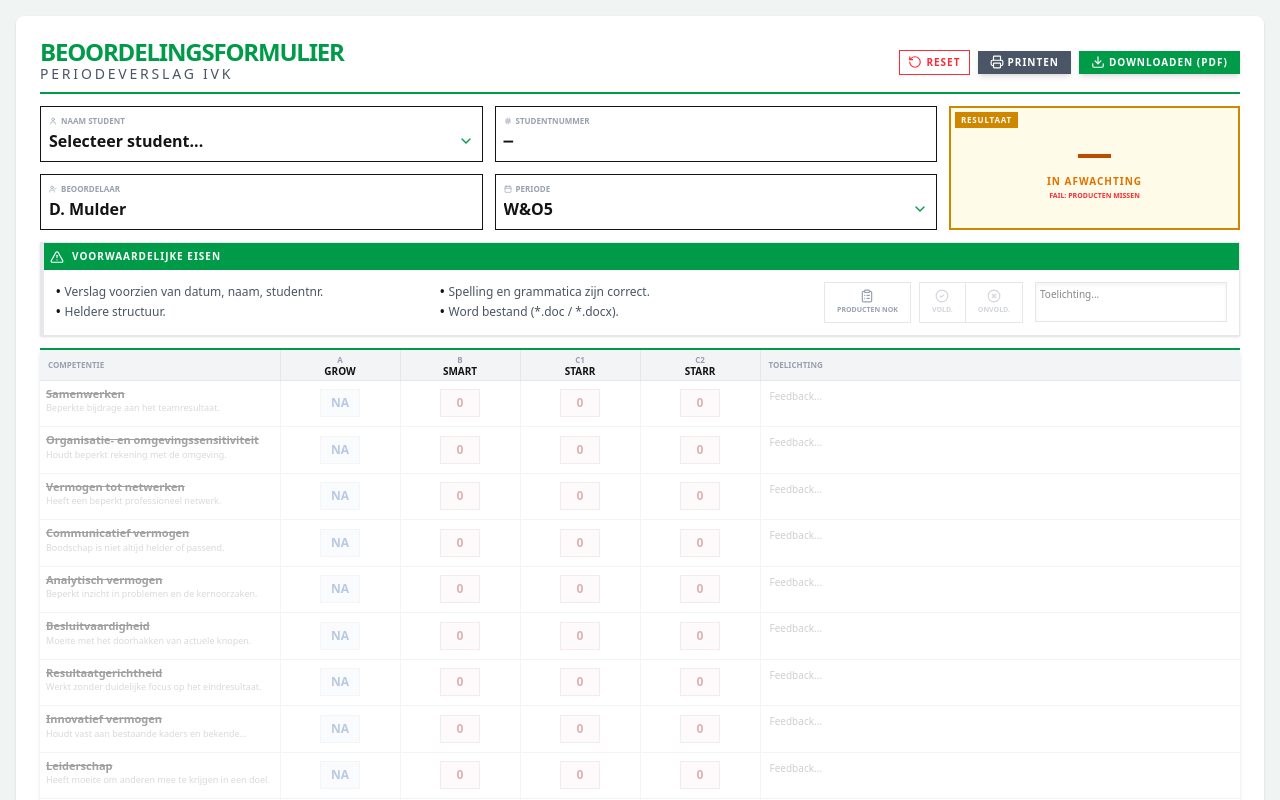
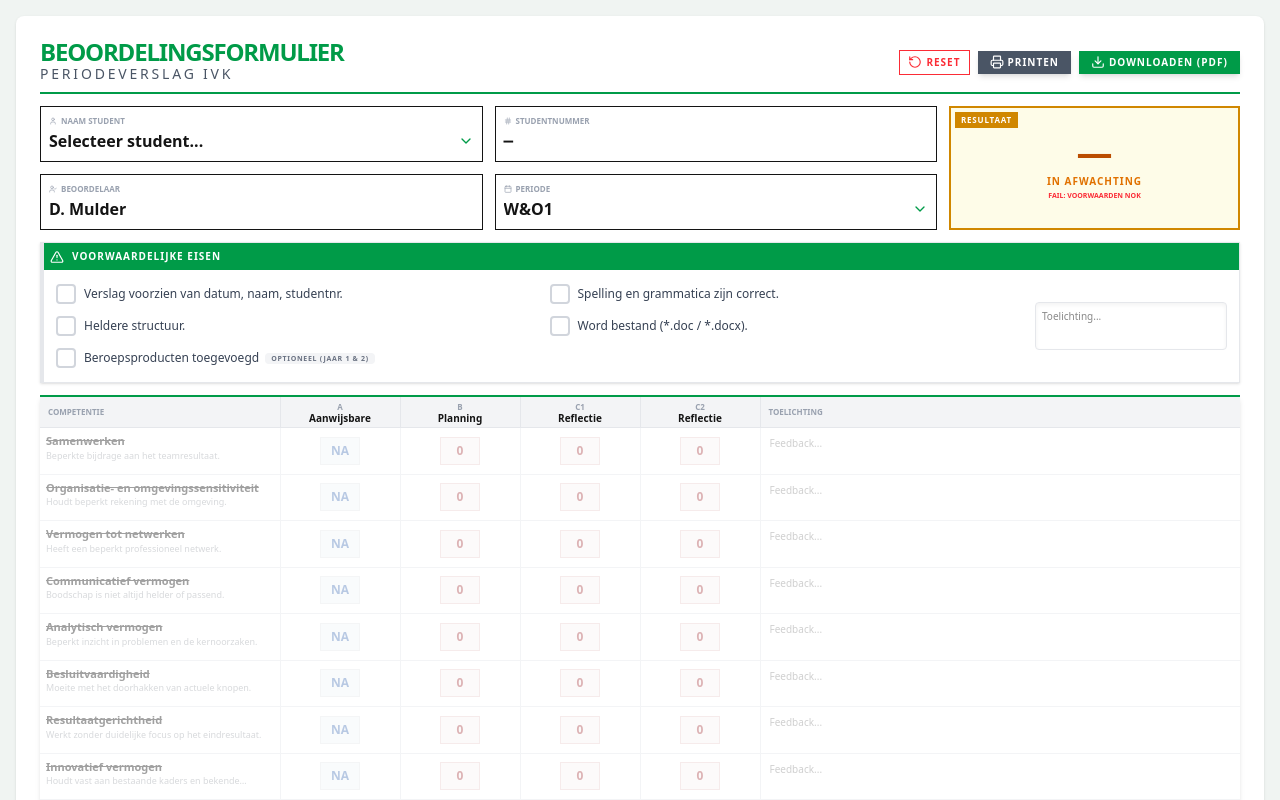
Before and after one commit to mulderd-dennis/Beoordeling-W-O-verslag, a React (Vite) app: page / in a window 1280 px wide. Shown: the top 800 px of the page. Built offline with nearby package versions, Linux system fonts and the light colour scheme.

Commit message:
refactor: improve prerequisite tracking and naming
Update prerequisite state to granular checklist, support year-specific requirements, and rename assessment categories for clarity.

```diff
--- a/src/App.tsx
+++ b/src/App.tsx
@@ -208,11 +208,16 @@ export default function App() {
   // Assessment info
   const [selectedStudent, setSelectedStudent] = useState<Student | null>(null);
   const [assessor, setAssessor] = useState("D. Mulder");
-  const [period, setPeriod] = useState("W&O5");
+  const [period, setPeriod] = useState("W&O1");
 
   // Prerequisites
-  const [prereqMet, setPrereqMet] = useState<boolean | null>(null);
-  const [beroepsproductenMet, setBeroepsproductenMet] = useState<boolean>(false);
+  const [prereqChecks, setPrereqChecks] = useState({
+    details: false,
+    language: false,
+    structure: false,
+    format: false,
+    products: false,
+  });
   const [prereqComment, setPrereqComment] = useState("");
 
   // Scores
@@ -253,20 +258,28 @@ export default function App() {
     return { totalPoints, hasZero, activeRowsCount, maxPoints, cijfer, cijferNum, zeroReasons };
   }, [scores]);
 
+  const isYear3 = period === "W&O5" || period === "W&O6";
+
+  const allPrereqsMet = useMemo(() => {
+    const mainMet = prereqChecks.details && prereqChecks.language && prereqChecks.structure && prereqChecks.format;
+    if (isYear3) {
+      return mainMet && prereqChecks.products;
+    }
+    return mainMet;
+  }, [prereqChecks, isYear3]);
+
   const assessmentResult = useMemo(() => {
     if (rowAnalysis.cijfer === "—") return "IN AFWACHTING";
 
-    const prereqNotMet = prereqMet !== true || !beroepsproductenMet;
-
     if (rowAnalysis.cijferNum >= 5.5) {
-      if (prereqNotMet) {
+      if (!allPrereqsMet) {
         return "NIET VOLDAAN AAN DE VOORWAARDELIJKE EISEN";
       }
       return "VOLDOENDE";
     }
 
     return "ONVOLDOENDE";
-  }, [rowAnalysis, prereqMet, beroepsproductenMet]);
+  }, [rowAnalysis, allPrereqsMet]);
 
   const handleScoreChange = (compId: number, field: keyof CompetencyScore, value: number | string) => {
     setScores(prev => {
@@ -286,7 +299,7 @@ export default function App() {
       // Handle auto-toelichting for NA
       if (value === 'NA' && ['A', 'B', 'C1', 'C2'].includes(field)) {
         const category = CATEGORIES.find(cat => cat.id === (field === 'C1' ? 'C1' : field === 'C2' ? 'C2' : field));
-        const naText = `Aan ${category?.title} is niet gewerkt (NA). Deze rij telt niet mee in de berekening.`;
+        const naText = `Aan ${category?.title} is niet aan gewerkt (NA). Deze rij telt niet mee in de berekening.`;
 
         if (!newToelichting.includes(naText)) {
           newToelichting = newToelichting ? `${newToelichting.trim()}\n${naText}` : naText;
@@ -307,9 +320,14 @@ export default function App() {
   const resetForm = () => {
     if (confirm("Weet je zeker dat je het hele formulier wilt leegmaken?")) {
       setSelectedStudent(null);
-      setPeriod("W&O5");
-      setPrereqMet(null);
-      setBeroepsproductenMet(false);
+      setPeriod("W&O1");
+      setPrereqChecks({
+        details: false,
+        language: false,
+        structure: false,
+        format: false,
+        products: false,
+      });
       setPrereqComment("");
       setScores(COMPETENCIES.reduce((acc, comp) => ({
         ...acc,
@@ -557,7 +575,7 @@ export default function App() {
                   onChange={(e) => setPeriod(e.target.value)}
                   className="w-full bg-transparent border-none focus:ring-0 font-bold text-base appearance-none cursor-pointer pr-8 outline-none"
                 >
-                  {["W&O5", "W&O6", "W&O7", "W&O8"].map(p => (
+                  {["W&O1", "W&O2", "W&O3", "W&O4", "W&O5", "W&O6"].map(p => (
                     <option key={p} value={p}>{p}</option>
                   ))}
                 </select>
@@ -605,12 +623,12 @@ export default function App() {
                     Fail: Score 0 op {rowAnalysis.zeroReasons.join(", ")}
                   </div>
                 )}
-                {prereqMet === false && (
+                {(!prereqChecks.details || !prereqChecks.language || !prereqChecks.structure || !prereqChecks.format) && (
                   <div className="mt-1 text-[7px] font-bold text-red-500 uppercase max-w-[120px]">
                     Fail: Voorwaarden NOK
                   </div>
                 )}
-                {!beroepsproductenMet && (
+                {isYear3 && !prereqChecks.products && (
                   <div className="mt-1 text-[7px] font-bold text-red-500 uppercase max-w-[120px]">
                     Fail: Producten missen
                   </div>
@@ -626,51 +644,86 @@ export default function App() {
             <AlertTriangle size={14} />
             <span className="text-[10px] font-bold uppercase tracking-widest">Voorwaardelijke eisen</span>
           </div>
-          <div className="p-3 flex flex-row gap-4 items-center">
-            <div className="flex-1 grid grid-cols-2 gap-x-4 gap-y-1 text-xs text-gray-600">
-              <p className="flex gap-1 items-start"><span className="font-bold text-[#141414]">•</span> Verslag voorzien van datum, naam, studentnr.</p>
-              <p className="flex gap-1 items-start"><span className="font-bold text-[#141414]">•</span> Spelling en grammatica zijn correct.</p>
-              <p className="flex gap-1 items-start"><span className="font-bold text-[#141414]">•</span> Heldere structuur.</p>
-              <p className="flex gap-1 items-start"><span className="font-bold text-[#141414]">•</span> Word bestand (*.doc / *.docx).</p>
+          <div className="p-3 flex flex-col md:flex-row gap-4 items-start md:items-center justify-between">
+            <div className="flex-1 grid grid-cols-1 md:grid-cols-2 gap-x-6 gap-y-2 text-xs">
+              <div
+                onClick={() => setPrereqChecks(prev => ({ ...prev, details: !prev.details }))}
+                className="flex items-center gap-2 cursor-pointer select-none py-0.5 group"
+              >
+                <div className={`w-4 h-4 sm:w-5 sm:h-5 rounded border-2 flex items-center justify-center transition-all ${
+                  prereqChecks.details ? 'bg-[#009B48] border-[#009B48] text-white' : 'border-gray-300 bg-white group-hover:border-[#009B48]'
+                }`}>
+                  {prereqChecks.details && <span className="text-[10px] sm:text-xs font-black">✓</span>}
+                </div>
+                <span className="text-gray-700 font-medium select-none">Verslag voorzien van datum, naam, studentnr.</span>
+              </div>
+
+              <div
+                onClick={() => setPrereqChecks(prev => ({ ...prev, language: !prev.language }))}
+                className="flex items-center gap-2 cursor-pointer select-none py-0.5 group"
+              >
+                <div className={`w-4 h-4 sm:w-5 sm:h-5 rounded border-2 flex items-center justify-center transition-all ${
+                  prereqChecks.language ? 'bg-[#009B48] border-[#009B48] text-white' : 'border-gray-300 bg-white group-hover:border-[#009B48]'
+                }`}>
+                  {prereqChecks.language && <span className="text-[10px] sm:text-xs font-black">✓</span>}
+                </div>
+                <span className="text-gray-700 font-medium select-none">Spelling en grammatica zijn correct.</span>
+              </div>
+
+              <div
+                onClick={() => setPrereqChecks(prev => ({ ...prev, structure: !prev.structure }))}
+                className="flex items-center gap-2 cursor-pointer select-none py-0.5 group"
+              >
+                <div className={`w-4 h-4 sm:w-5 sm:h-5 rounded border-2 flex items-center justify-center transition-all ${
+                  prereqChecks.structure ? 'bg-[#009B48] border-[#009B48] text-white' : 'border-gray-300 bg-white group-hover:border-[#009B48]'
+                }`}>
+                  {prereqChecks.structure && <span className="text-[10px] sm:text-xs font-black">✓</span>}
+                </div>
+                <span className="text-gray-700 font-medium select-none">Heldere structuur.</span>
+              </div>
+
+              <div
+                onClick={() => setPrereqChecks(prev => ({ ...prev, format: !prev.format }))}
+                className="flex items-center gap-2 cursor-pointer select-none py-0.5 group"
+              >
+                <div className={`w-4 h-4 sm:w-5 sm:h-5 rounded border-2 flex items-center justify-center transition-all ${
+                  prereqChecks.format ? 'bg-[#009B48] border-[#009B48] text-white' : 'border-gray-300 bg-white group-hover:border-[#009B48]'
+                }`}>
+                  {prereqChecks.format && <span className="text-[10px] sm:text-xs font-black">✓</span>}
+                </div>
+                <span className="text-gray-700 font-medium select-none">Word bestand (*.doc / *.docx).</span>
+              </div>
+
+              <div
+                onClick={() => setPrereqChecks(prev => ({ ...prev, products: !prev.products }))}
+                className="flex items-center gap-2 cursor-pointer select-none py-0.5 group md:col-span-2"
+              >
+                <div className={`w-4 h-4 sm:w-5 sm:h-5 rounded border-2 flex items-center justify-center transition-all ${
+                  prereqChecks.products ? 'bg-[#009B48] border-[#009B48] text-white' : 'border-gray-300 bg-white group-hover:border-[#009B48]'
+                }`}>
+                  {prereqChecks.products && <span className="text-[10px] sm:text-xs font-black">✓</span>}
+                </div>
+                <span className="text-gray-700 font-medium select-none flex items-center gap-1.5 flex-wrap">
+                  <span>Beroepsproducten toegevoegd</span>
+                  {isYear3 ? (
+                    <span className="text-[7px] tracking-widest uppercase bg-red-100 text-red-700 font-black px-1.5 py-0.5 rounded leading-none">
+                      VERPLICHT (W&O5 & W&O6)
+                    </span>
+                  ) : (
+                    <span className="text-[7px] tracking-widest uppercase bg-gray-100 text-gray-500 font-bold px-1.5 py-0.5 rounded leading-none">
+                      optioneel (jaar 1 & 2)
+                    </span>
+                  )}
+                </span>
+              </div>
             </div>
 
-            <div className="flex flex-row items-center gap-3">
-              <div className="flex flex-row gap-2">
-                <button
-                  onClick={() => setBeroepsproductenMet(!beroepsproductenMet)}
-                  className={`px-3 py-1.5 flex flex-col items-center gap-0.5 border transition-all cursor-pointer ${
-                    beroepsproductenMet ? "bg-[#009B48] text-white border-[#009B48]" : "bg-white border-gray-200 text-gray-400 hover:border-[#009B48]"
-                  }`}
-                >
-                  <ClipboardList size={14} />
-                  <span className="text-[7px] font-bold uppercase">Producten {beroepsproductenMet ? "OK" : "NOK"}</span>
-                </button>
-                <div className="flex flex-row border border-gray-200">
-                  <button
-                    onClick={() => setPrereqMet(true)}
-                    className={`px-3 py-1.5 flex flex-col items-center gap-0.5 transition-all cursor-pointer border-r border-gray-200 ${
-                      prereqMet === true ? "bg-green-600 text-white" : "bg-white text-gray-300"
-                    }`}
-                  >
-                    <CheckCircle2 size={14} />
-                    <span className="text-[7px] font-bold uppercase text-inherit">Vold.</span>
-                  </button>
-                  <button
-                    onClick={() => setPrereqMet(false)}
-                    className={`px-3 py-1.5 flex flex-col items-center gap-0.5 transition-all cursor-pointer ${
-                      prereqMet === false ? "bg-red-600 text-white" : "bg-white text-gray-300"
-                    }`}
-                  >
-                    <XCircle size={14} />
-                    <span className="text-[7px] font-bold uppercase text-inherit">Onvold.</span>
-                  </button>
-                </div>
-              </div>
+            <div className="flex flex-row items-center gap-3 w-full md:w-auto">
               <textarea
                 placeholder="Toelichting..."
                 value={prereqComment}
                 onChange={(e) => setPrereqComment(e.target.value)}
-                className="w-48 h-10 text-[10px] border-gray-200 focus:ring-[#009B48] focus:border-[#009B48] resize-none outline-none p-1 border shadow-inner"
+                className="w-full md:w-48 h-12 text-[10px] border-gray-200 focus:ring-[#009B48] focus:border-[#009B48] resize-none outline-none p-1.5 border shadow-inner rounded"
               />
             </div>
           </div>
@@ -780,7 +833,7 @@ export default function App() {
             <div className="flex gap-3">
               <div className="flex gap-1 items-baseline">
                 <span className="text-xs font-black text-blue-500">NA</span>
-                <span className="text-[7px] uppercase font-bold text-gray-500">Niet gewerkt</span>
+                <span className="text-[7px] uppercase font-bold text-gray-500">Niet aan gewerkt</span>
               </div>
               {[0, 1, 2, 3, 4].map(v => (
                 <div key={v} className="flex gap-1 items-baseline">
--- a/src/constants.ts
+++ b/src/constants.ts
@@ -215,8 +215,8 @@ export const RUBRICS: Record<number, Record<number | string, string>> = {
 };
 
 export const CATEGORIES = [
-  { id: 'A', title: 'GROW competentie ontwikkeling', description: 'De student beschrijft voor de competenties welke ontwikkeling hij heeft doorgemaakt in afgelopen periode.' },
-  { id: 'B', title: 'SMART leerdoelen', description: 'De student beschrijft voor de competenties hoe aan de gekoppelde SMART leerdoelen is gewerkt en wat hiervan de opbrengsten zijn.' },
-  { id: 'C1', title: 'STARR 1', description: 'De student beschrijft per competentie STARR(T)-voorbeeld 1.' },
-  { id: 'C2', title: 'STARR 2', description: 'De student beschrijft per competentie STARR(T)-voorbeeld 2.' },
+  { id: 'A', title: 'Aanwijsbare groei competentie ontwikkeling', description: 'De student beschrijft voor de competenties welke ontwikkeling hij heeft doorgemaakt in afgelopen periode.' },
+  { id: 'B', title: 'Planning leerdoelen', description: 'De student beschrijft voor de competenties hoe aan de gekoppelde planning leerdoelen is gewerkt en wat hiervan de opbrengsten zijn.' },
+  { id: 'C1', title: 'Reflectie 1', description: 'De student beschrijft per competentie reflectie-voorbeeld 1.' },
+  { id: 'C2', title: 'Reflectie 2', description: 'De student beschrijft per competentie reflectie-voorbeeld 2.' },
 ];
```
